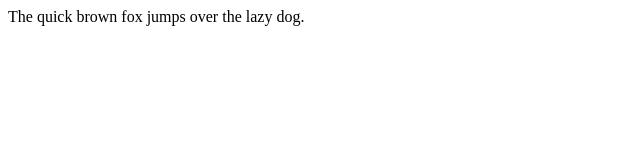
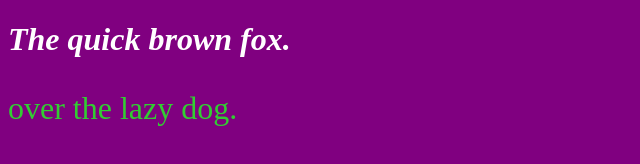
Before and after one commit to Dani6585/test, a plain HTML site: page Projects/Vaildhtml/index.html in a window 1280 px wide. Shown: the whole page, without its empty margins (0-640 px from the left). Drawn offline with Linux system fonts and the light colour scheme.

Commit message:
Html and CSS

```diff
--- a/Projects/Vaildhtml/index.html
+++ b/Projects/Vaildhtml/index.html
@@ -1,11 +1,13 @@
 <!DOCTYPE html>
 <html>
-<head>
-  <meta charset="utf-8">
-  <meta name="viewport" content="width=device-width">
-  <title>Resume</title>
+  <head>
+    <meta charset="utf-8">
+    <meta name="viewport" content="width=device-width">
+    <title>Resume</title>
+    <link rel="stylesheet" href="stylesheet.css">
 </head>
 <body>
-The quick brown fox jumps over the lazy dog.
+<h1>The quick brown fox.</h1>
+<p> over the lazy dog.</p>
 </body>
 </html>
--- /dev/null
+++ b/Projects/Vaildhtml/stylesheet.css
@@ -0,0 +1,15 @@
+body{
+    background-color: purple;
+    font-family: <link href="https://fonts.googleapis.com/css?family=Nanum+Pen+Script|Oswald|Rammetto+One" rel="stylesheet">
+}
+
+h1{
+    color: white;
+    font-style: italic;
+}
+
+p{
+    color: limegreen;
+    font-size: 200%;
+    font-style: inherit;
+}
```
